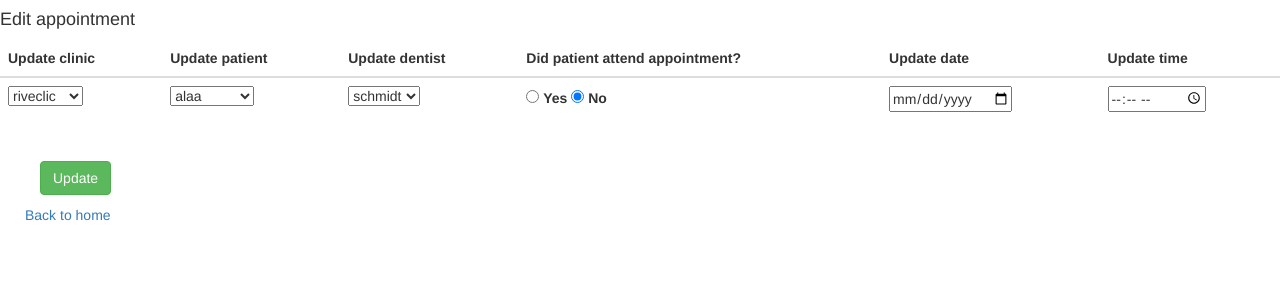
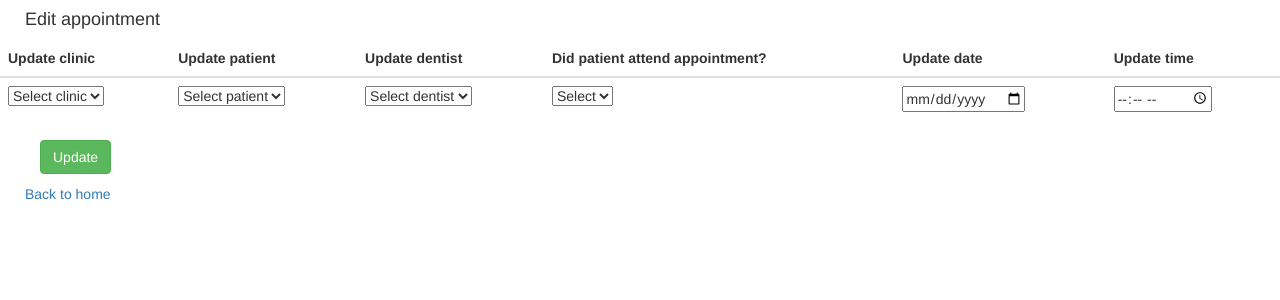
Before and after one commit to daniakalomiris/dental-clinic-database, a PHP site: page /editAppointmentForm.php?id=1 in a window 1280 px wide. Shown: the top 300 px of the page. Run offline with PHP 8.4, Linux system fonts and the light colour scheme; data comes from the database, SQL or seed files in the repository.

Commit message:
refactor update query to allow empty fields in edit form

```diff
--- a/editAppointmentForm.php
+++ b/editAppointmentForm.php
@@ -5,6 +5,7 @@
 
 $AID = $_GET['id'];
 
+$appointmentToUpdate = array();
 $patients = array();
 $dentists = array();
 $clinics = array();
@@ -22,18 +23,19 @@ try  {
     $statement = $connection->prepare($sql);
     $statement->execute();
     $result = $statement->fetchAll();
-    $appointment = $result;
+
+    if ($result && $statement->rowCount() > 0) { ?>
+        <?php
+            foreach ($result as $row) {
+                $appointmentToUpdate[] = $row; ?>
+            <?php }
+        }
 
 } catch(PDOException $error) {
     echo $sql . "<br>" . $error->getMessage();
 }
 
 try  {
-    require "config.php";
-    require "common.php";
-
-    $connection = new PDO($dsn, $username, $password, $options);
-
     $sql = "SELECT * FROM Patient";
 
     $statement = $connection->prepare($sql);
@@ -68,6 +70,7 @@ try  {
 }
 
 try  {
+
     $sql = "SELECT * FROM Clinic";
 
     $connection = new PDO($dsn, $username, $password, $options);
@@ -87,7 +90,7 @@ try  {
 }
 ?>
 
-<h4>Edit appointment</h4>
+<h4 style="margin-left: 25px;">Edit appointment</h4>
 
 <form method="post">
     <table class="table">
@@ -105,6 +108,7 @@ try  {
             <tr>
                 <td>
                     <select name="selectClinic">
+                        <option value="" selected disabled hidden>Select clinic</option>
                         <?php
                         foreach ($clinics as $clinic) {  ?>
                             <option value="<?php echo $clinic["CIC"] ?>"><?php echo $clinic["name"];?></option>
@@ -114,6 +118,7 @@ try  {
                 </td>
                 <td>
                     <select name="selectPatient">
+                        <option value="" selected disabled hidden>Select patient</option>
                         <?php
                         foreach ($patients as $patient) {  ?>
                             <option value="<?php echo $patient["PID"] ?>"><?php echo $patient["name"];?></option>
@@ -123,6 +128,7 @@ try  {
                 </td>
                 <td>
                     <select name="selectDentist">
+                        <option value="" selected disabled hidden>Select dentist</option>
                         <?php
                         foreach ($dentists as $dentist) {  ?>
                             <option value="<?php echo $dentist["DID"] ?>"><?php echo $dentist["name"];?></option>
@@ -131,12 +137,11 @@ try  {
                     </select>
                 </td>
                 <td>
-                    <div class="form-check">
-                        <input class="form-check-input" type="radio" name="attended" value="1" checked>
-                        <label class="form-check-label" for="exampleRadios1">Yes</label>
-                        <input class="form-check-input" type="radio" name="attended" value="0" checked>
-                        <label class="form-check-label" for="exampleRadios1">No</label>
-                    </div>
+                    <select name="attended">
+                        <option value="" selected disabled hidden>Select</option>
+                        <option value="1">Yes</option>
+                        <option value="0">No</option>
+                    </select>
                 </td>
                 <td>
                     <input type="date" id="date" name="date">
@@ -147,7 +152,7 @@ try  {
             </tr>
         </tbody>
     </table>
-    <ul><br><button type="submit" class="btn btn-success" name="submit">Update</button></ul>
+    <ul><button type="submit" class="btn btn-success" name="submit">Update</button></ul>
 </form>
 
 <?php
@@ -162,13 +167,46 @@ if (isset($_POST['submit'])) {
         $date = $_POST['date'];
         $time = $_POST['time'];
 
+        $query = '';
+
+        // start of SET
+        if (!empty($clinicID)) {
+            $query .= "CIC=" . $clinicID . ", ";
+        }
+
+        if (empty($clinicID)) {
+            $query .= "CIC=" . $appointmentToUpdate[0]["CIC"] . ", ";
+        }
+
+        if (!empty($patientID)) {
+            $query .= "PID=" . $patientID . ", ";
+        }
+
+        if (!empty($dentistID)) {
+            $query .= "DID=" . $dentistID . ", ";
+        }
+
+        if (!empty($attended)) {
+            $query .= "attended=" . $attended . ", ";
+        }
+
+        if (!empty($date)) {
+            $query .= "date='" . $date . "', ";
+        }
+
+        // end of SET
+        if (!empty($time)) {
+            $query .= "time='" . $time . "', ";
+        }
+
+        if (empty($time)) {
+            $query .= "time='" . $appointmentToUpdate[0]["time"] . "' ";
+        }
+
+        echo $query;
+
         $sql = "UPDATE Appointment
-                SET CIC=" . $clinicID . ",
-                    PID=" . $patientID . ",
-                    DID=" . $dentistID . ",
-                    attended=" . $attended . ",
-                    date='" . $date . "',
-                    time='" . $time . "'
+                SET " . " " . $query . "
                 WHERE AID=" . $AID . "";
 
         $statement = $connection->prepare($sql);
```
